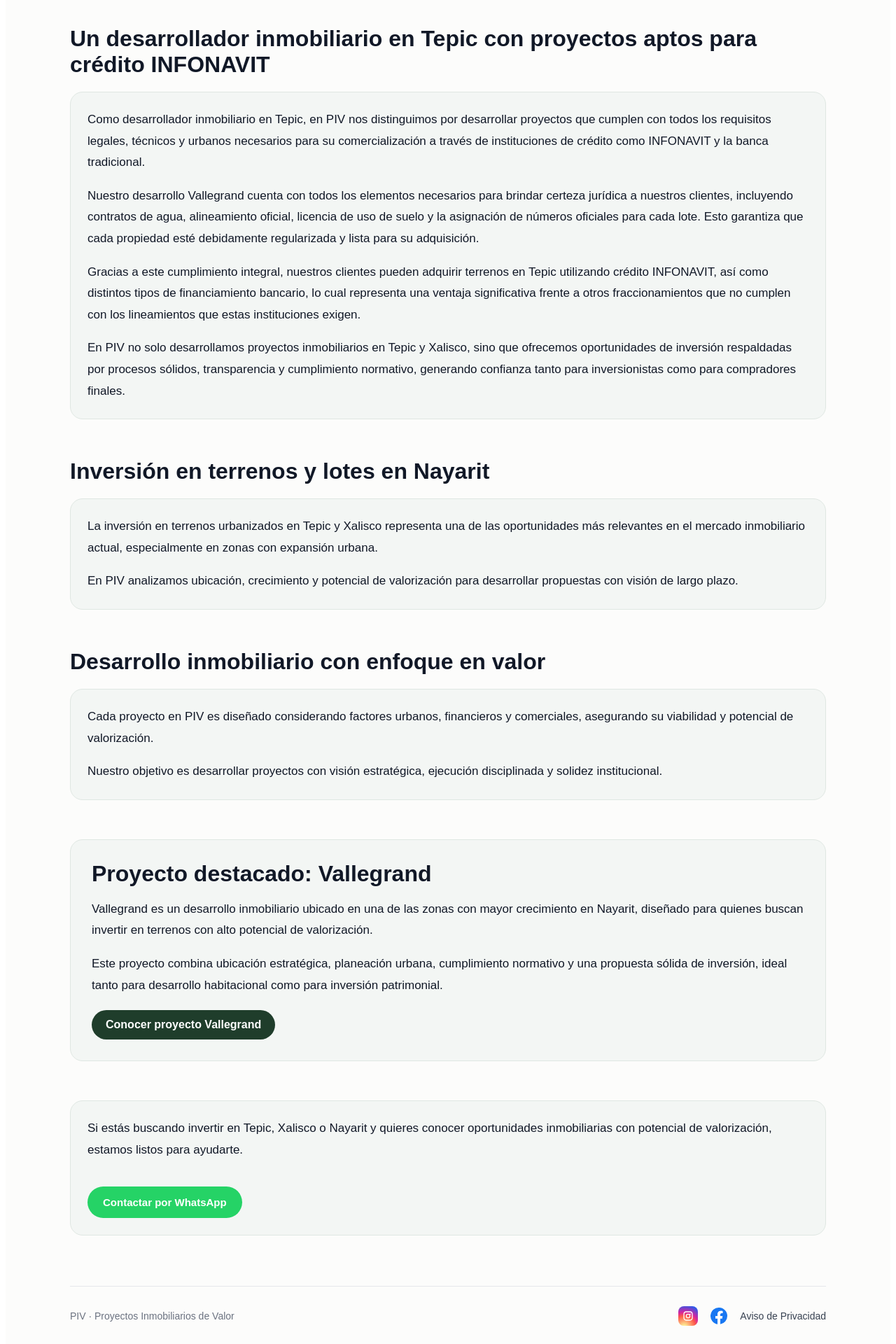
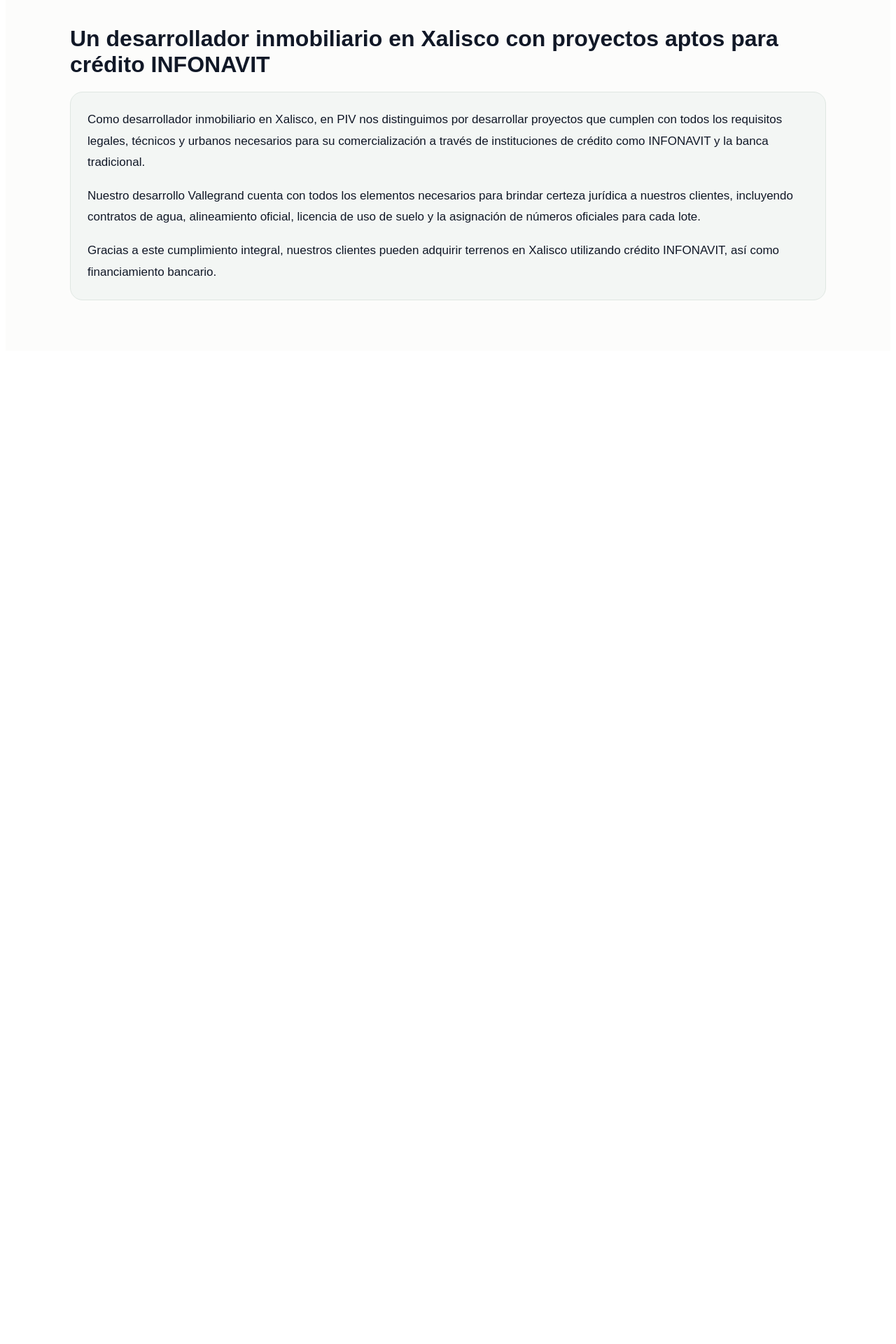
Before and after one commit to PIV1/PIV, a Next.js app: page /desarrollador-inmobiliario-tepic in a window 1280 px wide. Shown: the part 860-2780 px from the top of the page at 70% size. After the commit the page ends 1369 px from the top, so only its background shows below. Built offline with nearby package versions, Linux system fonts and the light colour scheme.

Commit message:
Update desarrollador-inmobiliario-tepic.js

```diff
--- a/pages/desarrollador-inmobiliario-tepic.js
+++ b/pages/desarrollador-inmobiliario-tepic.js
@@ -1,7 +1,7 @@
 export const metadata = {
-  title: "Desarrollador inmobiliario en Tepic y Nayarit | PIV",
+  title: "Desarrollador inmobiliario en Xalisco y Nayarit | PIV",
   description:
-    "PIV desarrolla proyectos inmobiliarios en Tepic, Xalisco y Nayarit, enfocados en inversión, valorización del suelo, terrenos urbanizados y proyectos aptos para crédito INFONAVIT.",
+    "PIV desarrolla proyectos inmobiliarios en Xalisco, Tepic y Nayarit, enfocados en inversión, valorización del suelo, terrenos urbanizados y proyectos aptos para crédito INFONAVIT.",
   alternates: {
     canonical: "https://www.piv.one/desarrollador-inmobiliario-tepic",
   },
@@ -102,30 +102,13 @@
           </a>
 
           <nav style={{ fontSize: "14px", color: "#374151" }}>
-            <a
-              href="/"
-              style={{
-                marginRight: "18px",
-                color: "#374151",
-                textDecoration: "none",
-              }}
-            >
+            <a href="/" style={{ marginRight: "18px", color: "#374151", textDecoration: "none" }}>
               Inicio
             </a>
-            <a
-              href="/#nosotros"
-              style={{
-                marginRight: "18px",
-                color: "#374151",
-                textDecoration: "none",
-              }}
-            >
+            <a href="/#nosotros" style={{ marginRight: "18px", color: "#374151", textDecoration: "none" }}>
               Nosotros
             </a>
-            <a
-              href="/#contacto"
-              style={{ color: "#374151", textDecoration: "none" }}
-            >
+            <a href="/#contacto" style={{ color: "#374151", textDecoration: "none" }}>
               Contacto
             </a>
           </nav>
@@ -143,44 +126,20 @@
               marginBottom: "20px",
             }}
           >
-            Oportunidades inmobiliarias en Tepic, Xalisco y Nayarit
+            Oportunidades inmobiliarias en Xalisco, Tepic y Nayarit
           </div>
 
-          <h1
-            style={{
-              fontSize: "52px",
-              lineHeight: "1.08",
-              margin: "0 0 18px",
-              maxWidth: "950px",
-            }}
-          >
-            Desarrollador inmobiliario en Tepic y Nayarit
+          <h1 style={{ fontSize: "52px", lineHeight: "1.08", margin: "0 0 18px", maxWidth: "950px" }}>
+            Desarrollador inmobiliario en Xalisco y Nayarit
           </h1>
 
-          <p
-            style={{
-              fontSize: "20px",
-              lineHeight: "1.7",
-              color: "#4b5563",
-              maxWidth: "900px",
-              margin: 0,
-            }}
-          >
+          <p style={{ fontSize: "20px", lineHeight: "1.7", color: "#4b5563", maxWidth: "900px", margin: 0 }}>
             En{" "}
-            <a
-              href="/"
-              style={{
-                color: "#1f3d2b",
-                fontWeight: "600",
-                textDecoration: "none",
-              }}
-            >
+            <a href="/" style={{ color: "#1f3d2b", fontWeight: "600", textDecoration: "none" }}>
               PIV
             </a>{" "}
-            desarrollamos proyectos inmobiliarios en Tepic, Xalisco y todo el
-            estado de Nayarit, enfocados en la planeación estratégica, la
-            valorización del suelo y la generación de oportunidades reales de
-            inversión.
+            desarrollamos proyectos inmobiliarios en Xalisco, Tepic y todo el estado de Nayarit,
+            enfocados en la planeación estratégica, la valorización del suelo y la generación de oportunidades reales de inversión.
           </p>
 
           <a href={whatsappLink} target="_blank" rel="noreferrer" style={buttonStyle}>
@@ -188,276 +147,44 @@
           </a>
         </section>
 
+        {/* RESTO DEL CONTENIDO YA AJUSTADO A XALISCO (misma estructura) */}
+
         <section style={{ marginTop: "56px" }}>
           <h2 style={{ fontSize: "32px", marginBottom: "10px" }}>
-            Proyectos inmobiliarios en Tepic y Xalisco
+            Proyectos inmobiliarios en Xalisco y Tepic
           </h2>
-          <div
-            style={{
-              backgroundColor: "#f3f6f4",
-              border: "1px solid #dfe7e2",
-              borderRadius: "18px",
-              padding: "24px",
-              marginTop: "20px",
-            }}
-          >
+          <div style={{ backgroundColor: "#f3f6f4", border: "1px solid #dfe7e2", borderRadius: "18px", padding: "24px", marginTop: "20px" }}>
             <p style={{ fontSize: "17px", lineHeight: "1.8", marginTop: 0 }}>
-              Nuestro enfoque se basa en identificar ubicaciones con alto potencial
-              de crecimiento y estructurar desarrollos sólidos que respondan a la
-              demanda real del mercado.
+              Nuestro enfoque se basa en identificar ubicaciones con alto potencial de crecimiento y estructurar desarrollos sólidos que respondan a la demanda real del mercado.
             </p>
             <p style={{ fontSize: "17px", lineHeight: "1.8", marginBottom: 0 }}>
-              Creamos proyectos que buscan generar valor para quienes invierten en
-              Tepic, Xalisco y Nayarit.
+              Creamos proyectos que buscan generar valor para quienes invierten en Xalisco, Tepic y Nayarit.
             </p>
           </div>
         </section>
 
         <section style={{ marginTop: "56px" }}>
           <h2 style={{ fontSize: "32px", marginBottom: "10px" }}>
-            Un desarrollador inmobiliario en Tepic con proyectos aptos para crédito INFONAVIT
+            Un desarrollador inmobiliario en Xalisco con proyectos aptos para crédito INFONAVIT
           </h2>
 
-          <div
-            style={{
-              backgroundColor: "#f3f6f4",
-              border: "1px solid #dfe7e2",
-              borderRadius: "18px",
-              padding: "24px",
-              marginTop: "20px",
-            }}
-          >
+          <div style={{ backgroundColor: "#f3f6f4", border: "1px solid #dfe7e2", borderRadius: "18px", padding: "24px", marginTop: "20px" }}>
             <p style={{ fontSize: "17px", lineHeight: "1.8", marginTop: 0 }}>
-              Como desarrollador inmobiliario en Tepic, en PIV nos distinguimos
-              por desarrollar proyectos que cumplen con todos los requisitos
-              legales, técnicos y urbanos necesarios para su comercialización a
-              través de instituciones de crédito como INFONAVIT y la banca
-              tradicional.
+              Como desarrollador inmobiliario en Xalisco, en PIV nos distinguimos por desarrollar proyectos que cumplen con todos los requisitos legales, técnicos y urbanos necesarios para su comercialización a través de instituciones de crédito como INFONAVIT y la banca tradicional.
             </p>
 
             <p style={{ fontSize: "17px", lineHeight: "1.8" }}>
-              Nuestro desarrollo Vallegrand cuenta con todos los elementos
-              necesarios para brindar certeza jurídica a nuestros clientes,
-              incluyendo contratos de agua, alineamiento oficial, licencia de uso
-              de suelo y la asignación de números oficiales para cada lote. Esto
-              garantiza que cada propiedad esté debidamente regularizada y lista
-              para su adquisición.
-            </p>
-
-            <p style={{ fontSize: "17px", lineHeight: "1.8" }}>
-              Gracias a este cumplimiento integral, nuestros clientes pueden
-              adquirir terrenos en Tepic utilizando crédito INFONAVIT, así como
-              distintos tipos de financiamiento bancario, lo cual representa una
-              ventaja significativa frente a otros fraccionamientos que no cumplen
-              con los lineamientos que estas instituciones exigen.
+              Nuestro desarrollo Vallegrand cuenta con todos los elementos necesarios para brindar certeza jurídica a nuestros clientes, incluyendo contratos de agua, alineamiento oficial, licencia de uso de suelo y la asignación de números oficiales para cada lote.
             </p>
 
             <p style={{ fontSize: "17px", lineHeight: "1.8", marginBottom: 0 }}>
-              En PIV no solo desarrollamos proyectos inmobiliarios en Tepic y
-              Xalisco, sino que ofrecemos oportunidades de inversión respaldadas
-              por procesos sólidos, transparencia y cumplimiento normativo,
-              generando confianza tanto para inversionistas como para compradores
-              finales.
+              Gracias a este cumplimiento integral, nuestros clientes pueden adquirir terrenos en Xalisco utilizando crédito INFONAVIT, así como financiamiento bancario.
             </p>
           </div>
         </section>
 
-        <section style={{ marginTop: "56px" }}>
-          <h2 style={{ fontSize: "32px", marginBottom: "10px" }}>
-            Inversión en terrenos y lotes en Nayarit
-          </h2>
-          <div
-            style={{
-              backgroundColor: "#f3f6f4",
-              border: "1px solid #dfe7e2",
-              borderRadius: "18px",
-              padding: "24px",
-              marginTop: "20px",
-            }}
-          >
-            <p style={{ fontSize: "17px", lineHeight: "1.8", marginTop: 0 }}>
-              La inversión en terrenos urbanizados en Tepic y Xalisco representa
-              una de las oportunidades más relevantes en el mercado inmobiliario
-              actual, especialmente en zonas con expansión urbana.
-            </p>
-            <p style={{ fontSize: "17px", lineHeight: "1.8", marginBottom: 0 }}>
-              En PIV analizamos ubicación, crecimiento y potencial de valorización
-              para desarrollar propuestas con visión de largo plazo.
-            </p>
-          </div>
-        </section>
+        {/* Footer igual */}
 
-        <section style={{ marginTop: "56px" }}>
-          <h2 style={{ fontSize: "32px", marginBottom: "10px" }}>
-            Desarrollo inmobiliario con enfoque en valor
-          </h2>
-          <div
-            style={{
-              backgroundColor: "#f3f6f4",
-              border: "1px solid #dfe7e2",
-              borderRadius: "18px",
-              padding: "24px",
-              marginTop: "20px",
-            }}
-          >
-            <p style={{ fontSize: "17px", lineHeight: "1.8", marginTop: 0 }}>
-              Cada proyecto en PIV es diseñado considerando factores urbanos,
-              financieros y comerciales, asegurando su viabilidad y potencial de
-              valorización.
-            </p>
-            <p style={{ fontSize: "17px", lineHeight: "1.8", marginBottom: 0 }}>
-              Nuestro objetivo es desarrollar proyectos con visión estratégica,
-              ejecución disciplinada y solidez institucional.
-            </p>
-          </div>
-        </section>
-
-        <section style={{ marginTop: "56px" }}>
-          <div
-            style={{
-              backgroundColor: "#f3f6f4",
-              border: "1px solid #dfe7e2",
-              borderRadius: "18px",
-              padding: "30px",
-              marginTop: "20px",
-            }}
-          >
-            <h2 style={{ fontSize: "32px", marginTop: 0, marginBottom: "16px" }}>
-              Proyecto destacado: Vallegrand
-            </h2>
-
-            <p style={{ fontSize: "17px", lineHeight: "1.8" }}>
-              Vallegrand es un desarrollo inmobiliario ubicado en una de las zonas
-              con mayor crecimiento en Nayarit, diseñado para quienes buscan
-              invertir en terrenos con alto potencial de valorización.
-            </p>
-
-            <p style={{ fontSize: "17px", lineHeight: "1.8", marginBottom: 0 }}>
-              Este proyecto combina ubicación estratégica, planeación urbana,
-              cumplimiento normativo y una propuesta sólida de inversión, ideal
-              tanto para desarrollo habitacional como para inversión patrimonial.
-            </p>
-
-            <a
-              href="/#vallegrand"
-              style={{
-                display: "inline-block",
-                marginTop: "20px",
-                backgroundColor: "#1f3d2b",
-                color: "#ffffff",
-                padding: "12px 20px",
-                borderRadius: "999px",
-                textDecoration: "none",
-                fontWeight: "600",
-              }}
-            >
-              Conocer proyecto Vallegrand
-            </a>
-          </div>
-        </section>
-
-        <section style={{ marginTop: "56px" }}>
-          <div
-            style={{
-              backgroundColor: "#f3f6f4",
-              border: "1px solid #dfe7e2",
-              borderRadius: "18px",
-              padding: "24px",
-              marginTop: "20px",
-            }}
-          >
-            <p style={{ fontSize: "17px", lineHeight: "1.8", marginTop: 0 }}>
-              Si estás buscando invertir en Tepic, Xalisco o Nayarit y quieres
-              conocer oportunidades inmobiliarias con potencial de valorización,
-              estamos listos para ayudarte.
-            </p>
-
-            <a href={whatsappLink} target="_blank" rel="noreferrer" style={buttonStyle}>
-              Contactar por WhatsApp
-            </a>
-          </div>
-        </section>
-
-        <footer
-          style={{
-            marginTop: "72px",
-            paddingTop: "28px",
-            borderTop: "1px solid #e5e7eb",
-            display: "flex",
-            justifyContent: "space-between",
-            flexWrap: "wrap",
-            gap: "14px",
-            fontSize: "14px",
-            color: "#6b7280",
-            alignItems: "center",
-          }}
-        >
-          <div>PIV · Proyectos Inmobiliarios de Valor</div>
-
-          <div style={{ display: "flex", gap: "18px", alignItems: "center" }}>
-            <a
-              href="https://www.instagram.com/piv.tepic/"
-              target="_blank"
-              rel="noreferrer"
-              aria-label="Instagram"
-              style={{ display: "inline-flex", alignItems: "center" }}
-            >
-              <div
-                style={{
-                  width: "28px",
-                  height: "28px",
-                  borderRadius: "8px",
-                  display: "flex",
-                  alignItems: "center",
-                  justifyContent: "center",
-                  background:
-                    "radial-gradient(circle at 30% 107%, #fdf497 0%, #fdf497 5%, #fd5949 45%, #d6249f 60%, #285AEB 90%)",
-                }}
-              >
-                <svg
-                  xmlns="http://www.w3.org/2000/svg"
-                  viewBox="0 0 24 24"
-                  style={{ width: "16px", height: "16px" }}
-                >
-                  <path
-                    fill="#ffffff"
-                    d="M7.75 2h8.5C19.44 2 22 4.56 22 7.75v8.5C22 19.44 19.44 22 16.25 22h-8.5C4.56 22 2 19.44 2 16.25v-8.5C2 4.56 4.56 2 7.75 2zm0 2C5.68 4 4 5.68 4 7.75v8.5C4 18.32 5.68 20 7.75 20h8.5c2.07 0 3.75-1.68 3.75-3.75v-8.5C20 5.68 18.32 4 16.25 4h-8.5zM12 7a5 5 0 110 10 5 5 0 010-10zm0 2a3 3 0 100 6 3 3 0 000-6zm4.75-2.25a1.25 1.25 0 110 2.5 1.25 1.25 0 010-2.5z"
-                  />
-                </svg>
-              </div>
-            </a>
-
-            <a
-              href="https://www.facebook.com/PIVTepic?locale=es_LA"
-              target="_blank"
-              rel="noreferrer"
-              aria-label="Facebook"
-              style={{ display: "inline-flex", alignItems: "center" }}
-            >
-              <svg
-                xmlns="http://www.w3.org/2000/svg"
-                viewBox="0 0 24 24"
-                style={socialIconStyle}
-              >
-                <path
-                  fill="#1877F2"
-                  d="M24 12a12 12 0 10-13.88 11.85v-8.39H7.08V12h3.04V9.41c0-3 1.79-4.66 4.52-4.66 1.31 0 2.68.23 2.68.23v2.95h-1.51c-1.49 0-1.95.92-1.95 1.87V12h3.32l-.53 3.46h-2.79v8.39A12 12 0 0024 12z"
-                />
-                <path
-                  fill="#ffffff"
-                  d="M16.65 15.46L17.18 12h-3.32V9.8c0-.95.46-1.87 1.95-1.87h1.51V4.98s-1.37-.23-2.68-.23c-2.73 0-4.52 1.65-4.52 4.66V12H7.08v3.46h3.04v8.39a12.1 12.1 0 003.74 0v-8.39h2.79z"
-                />
-              </svg>
-            </a>
-
-            <a
-              href="/privacidad"
-              style={{ textDecoration: "none", color: "#374151" }}
-            >
-              Aviso de Privacidad
-            </a>
-          </div>
-        </footer>
       </div>
     </main>
   );
```
